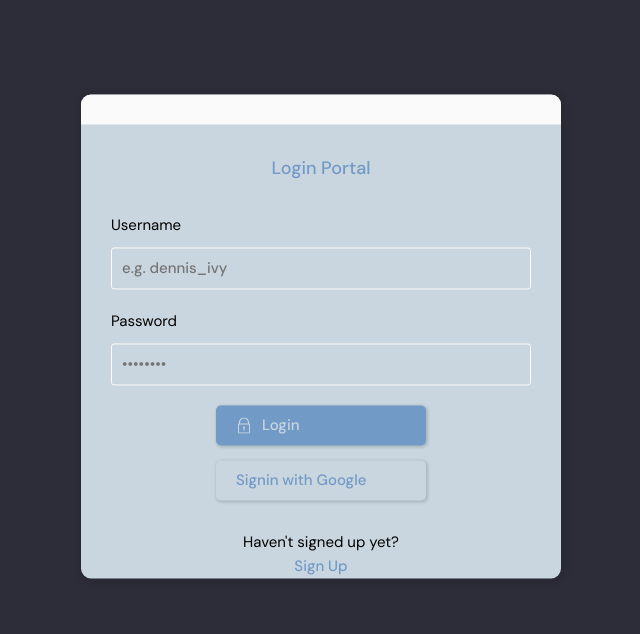
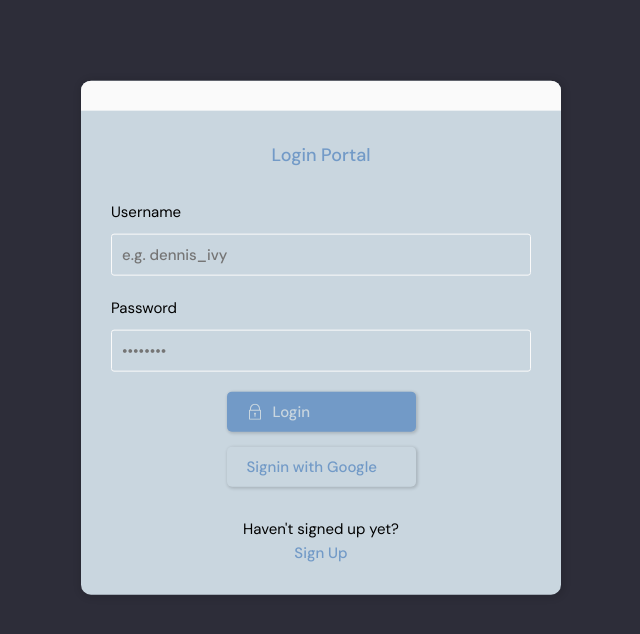
Before and after one commit to Preet-Sojitra/finvest, a Django app: page /login/ in a window 1280 px wide. Shown: the part 83-717 px from the top of the page, without its empty margins (319-959 px from the left). Run offline with Django 4.2, Linux system fonts and the light colour scheme.

Commit message:
some ui changes

```diff
--- a/static/styles/style.css
+++ b/static/styles/style.css
@@ -110,7 +110,7 @@ a {
 .btn-container {
   display: flex;
   flex-direction: column;
-  width: 50%;
+  width: 45%;
   margin: auto;
 }
 
@@ -874,7 +874,7 @@ a {
 }
 
 .auth__action {
-  margin-top: 3rem;
+  margin: 3rem 0;
   text-align: center;
 }
 
```
